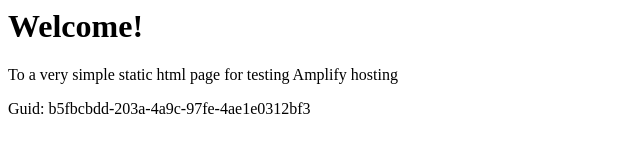
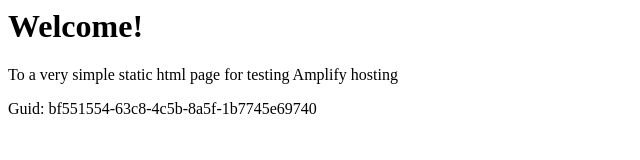
Before and after one commit to aws-aemilia-yul/Github-PR-Commit-Integration-Test-DoNotTouch-GitHubWebhookPushCanaryTest-v1-prod-ca-central-1, a website: page src/index.html in a window 1280 px wide. Shown: the full height of the page, 0-640 px from the left. Drawn offline with Linux system fonts and the light colour scheme.

Commit message:
commit from integ tests

```diff
--- a/src/index.html
+++ b/src/index.html
@@ -12,6 +12,6 @@
 <body>
     <h1>Welcome!</h1>
     <p>To a very simple static html page for testing Amplify hosting</p>
-    <p>Guid: b5fbcbdd-203a-4a9c-97fe-4ae1e0312bf3</p></body>
+    <p>Guid: bf551554-63c8-4c5b-8a5f-1b7745e69740</p></body>
 
 </html>
```
